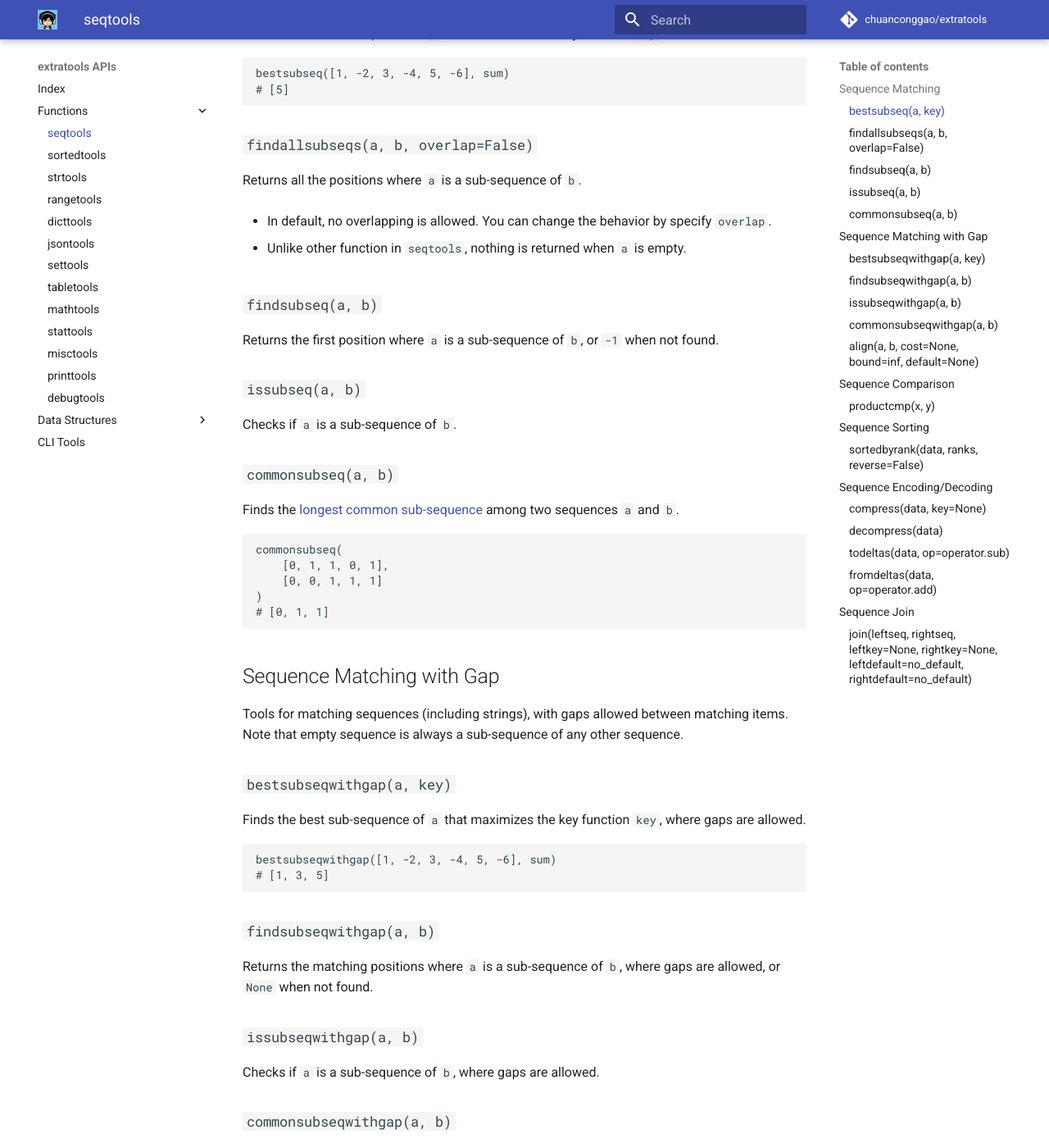
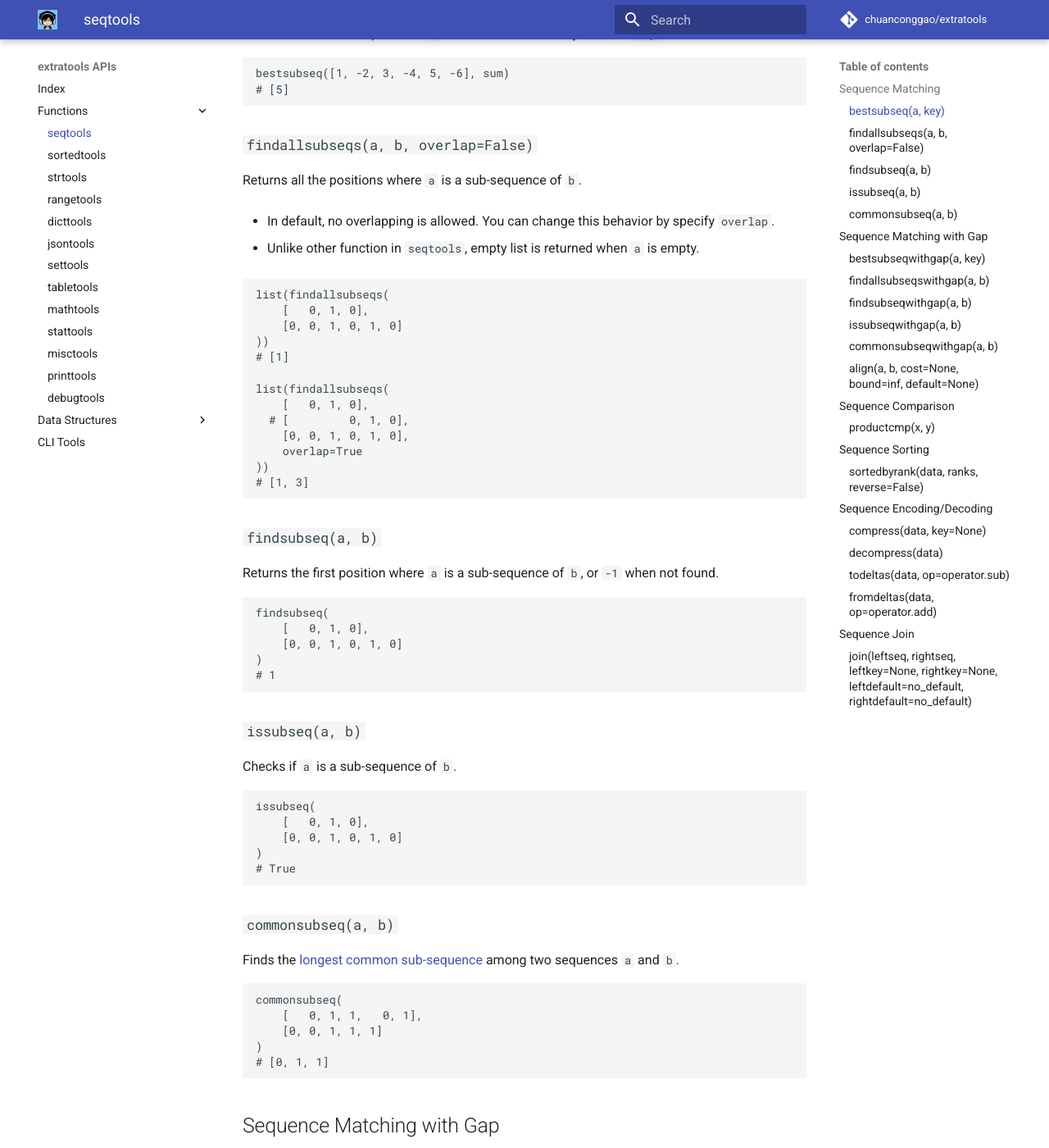
Before and after one commit to chuanconggao/extratools, an MkDocs documentation site: the page built from docs/functions/seqtools.md, in a window 1280 px wide and 1400 px high, scrolled down 397 px. Shown: the whole window at 82% size. Built offline with MkDocs 1.6.1 and Material for MkDocs 9.7.7, drawn with Linux system fonts in a browser that asks for light colours; comment, search, counter and statistics services are not loaded; old or Windows-style settings are respelled for this version of MkDocs; some of the changed text lies outside the part shown.

Commit message:
Add seqtools.findallsubseqswithgap; Tweaks docs for seqtools

````diff
--- a/docs/functions/seqtools.md
+++ b/docs/functions/seqtools.md
@@ -17,17 +17,49 @@ bestsubseq([1, -2, 3, -4, 5, -6], sum)
 
 Returns all the positions where `a` is a sub-sequence of `b`.
 
-- In default, no overlapping is allowed. You can change the behavior by specify `overlap`.
+- In default, no overlapping is allowed. You can change this behavior by specify `overlap`.
 
-- Unlike other function in `seqtools`, nothing is returned when `a` is empty.
+- Unlike other function in `seqtools`, empty list is returned when `a` is empty.
+
+``` python
+list(findallsubseqs(
+    [   0, 1, 0],
+    [0, 0, 1, 0, 1, 0]
+))
+# [1]
+
+list(findallsubseqs(
+    [   0, 1, 0],
+  # [         0, 1, 0],
+    [0, 0, 1, 0, 1, 0],
+    overlap=True
+))
+# [1, 3]
+```
 
 ### `findsubseq(a, b)`
 
 Returns the first position where `a` is a sub-sequence of `b`, or `-1` when not found.
 
+``` python
+findsubseq(
+    [   0, 1, 0],
+    [0, 0, 1, 0, 1, 0]
+)
+# 1
+```
+
 ### `issubseq(a, b)`
 
 Checks if `a` is a sub-sequence of `b`.
+
+``` python
+issubseq(
+    [   0, 1, 0],
+    [0, 0, 1, 0, 1, 0]
+)
+# True
+```
 
 ### `commonsubseq(a, b)`
 
@@ -35,7 +67,7 @@ Finds the [longest common sub-sequence](https://en.wikipedia.org/wiki/Longest_co
 
 ``` python
 commonsubseq(
-    [0, 1, 1, 0, 1],
+    [   0, 1, 1,   0, 1],
     [0, 0, 1, 1, 1]
 )
 # [0, 1, 1]
@@ -54,13 +86,46 @@ bestsubseqwithgap([1, -2, 3, -4, 5, -6], sum)
 # [1, 3, 5]
 ```
 
+### `findallsubseqswithgap(a, b)`
+
+Returns all the positions where `a` is a sub-sequence of `b`.
+
+- No overlapping is allowed. Unlike `findallsubseq`, you cannot change this behavior.
+
+- Unlike other function in `seqtools`, empty list is returned when `a` is empty.
+
+``` python
+list(findallsubseqswithgap(
+    [0,    1,    1],
+  # [   0,             1, 1],
+    [0, 0, 1, 0, 1, 0, 1, 1]
+))
+# [[0, 2, 4], [1, 6, 7]]
+```
+
 ### `findsubseqwithgap(a, b)`
 
 Returns the matching positions where `a` is a sub-sequence of `b`, where gaps are allowed, or `None` when not found.
 
+``` python
+list(findsubseqwithgap(
+    [0,    1,    1],
+    [0, 0, 1, 0, 1, 0]
+))
+# [0, 2, 4]
+```
+
 ### `issubseqwithgap(a, b)`
 
 Checks if `a` is a sub-sequence of `b`, where gaps are allowed.
+
+``` python
+list(issubseqwithgap(
+    [0,    1,    1],
+    [0, 0, 1, 0, 1, 0]
+))
+# True
+```
 
 ### `commonsubseqwithgap(a, b)`
 
@@ -68,8 +133,8 @@ Finds the [longest common sub-sequence](https://en.wikipedia.org/wiki/Longest_co
 
 ``` python
 commonsubseqwithgap(
-    [0, 1, 1, 0, 1],
-    [0, 0, 1, 1, 1]
+    [0,    1, 1, 0, 1],
+    [0, 0, 1, 1,    1]
 )
 # [0, 1, 1, 1]
 ```
@@ -88,15 +153,15 @@ commonsubseqwithgap(
 
 ``` python
 align(
-    [0, 1, 1, 0, 1],
-    [0, 0, 1, 1, 1]
+    [0,    1, 1, 0, 1],
+    [0, 0, 1, 1,    1]
 )
 # (2, ([0, None, 1, 1, 0,    1],
 #      [0, 0,    1, 1, None, 1]))
 
 align(
-    [0, 1, 1, 0, 1],
-    [0, 0, 1, 1, 1],
+    [0,    1, 1, 0, 1],
+    [0, 0, 1, 1,    1],
     bound=1
 )
 # None
@@ -112,6 +177,14 @@ Compares two sequences `x` and `y` with equal length according to [product order
 
 - Throw exception if `x` and `y` have different lengths.
 
+``` python
+productcmp([1, 2, 3], [4, 5, 6])
+# 1
+
+productcmp([1, 2, 3], [4, 3, 2])
+# None
+```
+
 ## Sequence Sorting
 
 Tools for sorting sequences.
@@ -119,6 +192,11 @@ Tools for sorting sequences.
 ### `sortedbyrank(data, ranks, reverse=False)`
 
 Returns the sorted list of `data`, according to the respective rank of each individual element in `ranks`.
+
+``` python
+sortedbyrank(['a', 'b', 'c'], [3, 2, 1])
+# ['c', 'b', 'a']
+```
 
 ## Sequence Encoding/Decoding
 
@@ -139,6 +217,11 @@ list(compress([1, 2, 2, 3, 3, 3, 4, 4, 4, 4]))
 
 Decompresses the sequence by decoding `(Item, Count)` to continuous identical `Item`, according to [run-length encoding](https://en.wikipedia.org/wiki/Run-length_encoding).
 
+``` python
+list(decompress([(1, 1), (2, 2), (3, 3), (4, 4)]))
+# [1, 2, 2, 3, 3, 3, 4, 4, 4, 4]
+```
+
 ### `todeltas(data, op=operator.sub)`
 
 Compresses the sequence by encoding the difference between previous and current items, according to [delta encoding](https://en.wikipedia.org/wiki/Delta_encoding).
@@ -156,6 +239,11 @@ Decompresses the sequence by decoding the difference between previous and curren
 
 - For custom type of item, either define the `+` operator or specify the `op` function merging the difference.
 
+``` python
+list(fromdeltas([1, 1, 0, 1, 0, 0, 1, 0, 0, 0]))
+# [1, 2, 2, 3, 3, 3, 4, 4, 4, 4]
+```
+
 ## Sequence Join
 
 Tools for joining sequences.
@@ -167,3 +255,21 @@ Joins two sequences, optionally according to `leftkey` and `rightkey`, respectiv
 - If both two sequences are sorted according to `leftkey` and `rightkey`, respectively, then optimized `sortedtools.join` with the same API should be used for better efficiency.
 
 - Unlike `sortedtools.join`, `join` is just a wrapper of `toolz.itertools.join` with a slightly more friendly API.
+
+``` python
+list(join(
+    [-1, -1, -2, -4, -5, -6],
+    [0, 1, 1, 2, 3, 4, 5, 5],
+    leftkey=abs, leftdefault=None
+))
+# [(None, 0),
+#  (-1, 1),
+#  (-1, 1),
+#  (-1, 1),
+#  (-1, 1),
+#  (-2, 2),
+#  (None, 3),
+#  (-4, 4),
+#  (-5, 5),
+#  (-5, 5)]
+```
````
Also changed, not shown: 1 other file.
